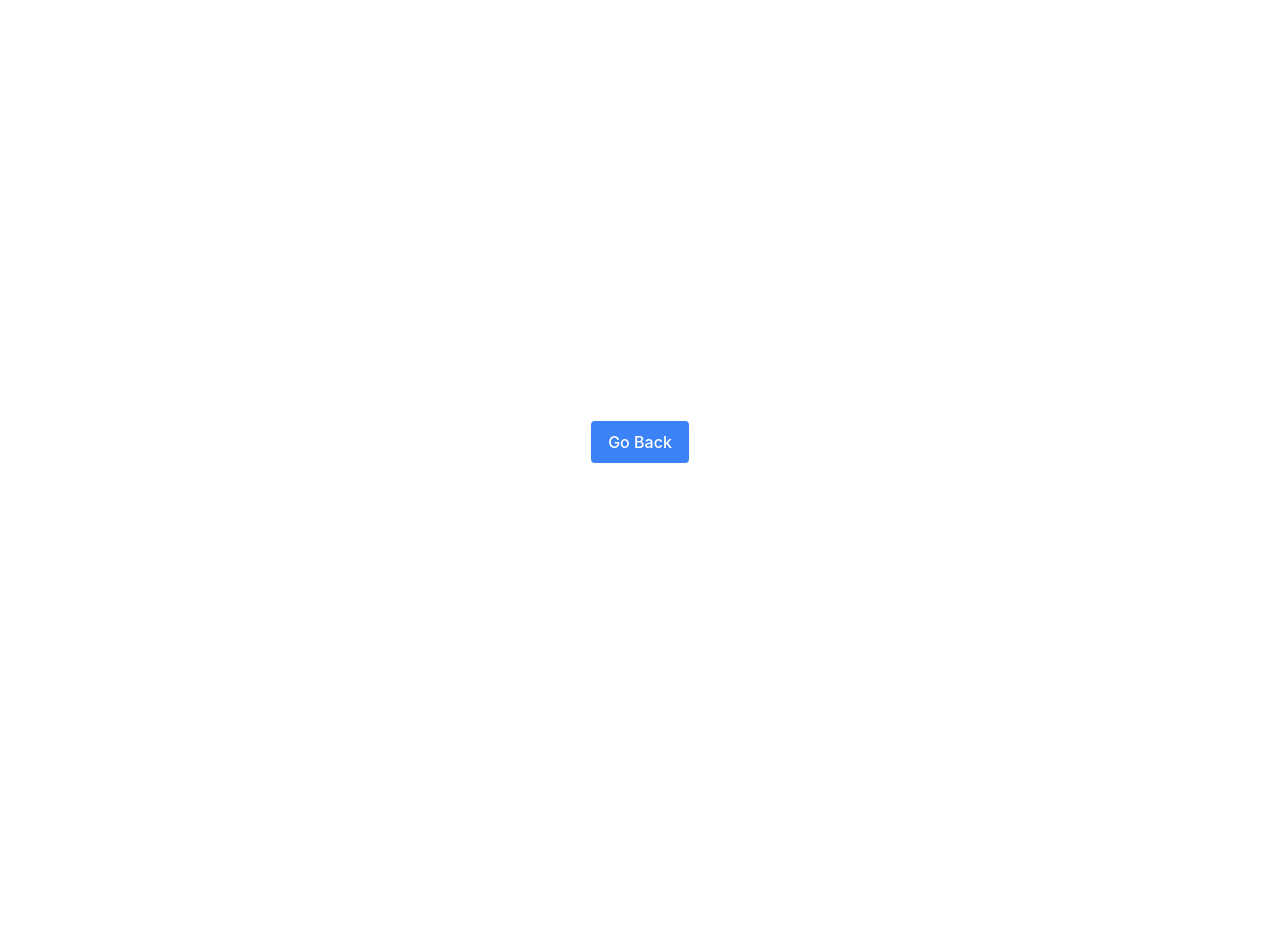
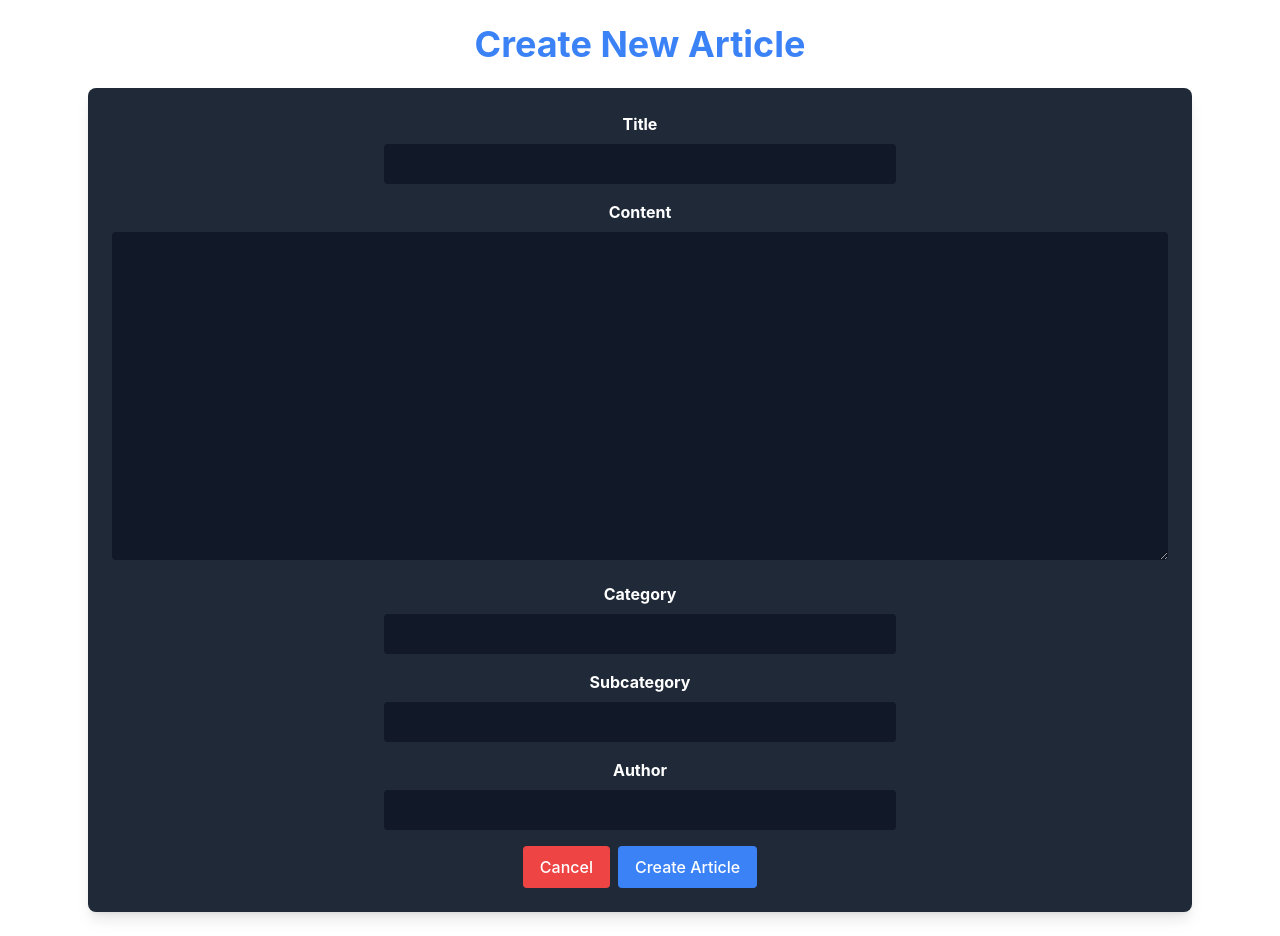
Before and after one commit to Pabl088/seniorReactTest, a React (Vite) app: page /articles/create in a window 1280 px wide. Before the commit this address had no page. Before the commit the page ends 800 px from the top, so only its background shows below. Built offline with nearby package versions, Linux system fonts and the light colour scheme.

Commit message:
Se crea vista para creacion de articulos

```diff
--- a/src/App.tsx
+++ b/src/App.tsx
@@ -1,6 +1,7 @@
 import { Routes, Route, Navigate } from "react-router-dom";
 import ArticlesList from "./features/articles/pages/ArticlesList";
 import ArticleDetail from "./features/articles/pages/ArticleDetail";
+import ArticuleCreate from "./features/articles/pages/ArticuleCreate";
 import "./App.css";
 
 const App: React.FC = () => (
@@ -8,6 +9,7 @@ const App: React.FC = () => (
     <Route path="/" element={<Navigate to="/articles" replace />} />
     <Route path="/articles" element={<ArticlesList />} />
     <Route path="/articles/:id" element={<ArticleDetail />} />
+    <Route path="/articles/create" element={<ArticuleCreate />} />
   </Routes>
 );
 
--- a/src/features/articles/pages/ArticleDetail.tsx
+++ b/src/features/articles/pages/ArticleDetail.tsx
@@ -20,7 +20,6 @@ const ArticleDetail: React.FC = () => {
   return (
     <div className="p-6 mx-auto max-w-4xl">
       <header className="mb-6">
-        {/* <h1 className="text-5xl font-bold text-blue-500">{article.title}</h1> */}
         <LexicalArticleEditor articleId={article.id} text={article.title} toEdit="TITLE" />
         <p className="text-gray-400 mt-2">By {article.author}</p>
       </header>
--- a/src/features/articles/pages/ArticlesList.tsx
+++ b/src/features/articles/pages/ArticlesList.tsx
@@ -6,9 +6,11 @@ import { useArticles } from "../hooks/useArticles";
 import ArticleCard from "../components/ArticleCard";
 import ArticlesFilter from "../components/ArticlesFilter";
 import PaginationControls from "../components/PaginationControls";
+import { useNavigate } from "react-router-dom";
 
 const ArticlesList: React.FC = () => {
   const dispatch = useDispatch();
+  const navigate = useNavigate();
 
   const { isLoading } = useArticles();
 
@@ -43,8 +45,14 @@ const ArticlesList: React.FC = () => {
     );
 
   return (
-    <div className="p-4 mx-auto">
+    <div className="p-4 mx-auto relative">
       <h1 className="text-6xl font-bold mb-6 text-center text-blue-500">Articles</h1>
+
+      <div className="mb-5 md:absolute md:top-28 md:right-10 md:z-5">
+        <button onClick={() => navigate("/articles/create")} className="px-4 py-2 bg-blue-500 text-white rounded hover:bg-blue-600">
+          Create Article
+        </button>
+      </div>
 
       <div className="mb-6 flex justify-center">
         <ArticlesFilter filter={filter} setFilter={value => dispatch(setFilter(value))} />
--- /dev/null
+++ b/src/features/articles/pages/ArticuleCreate.tsx
@@ -0,0 +1,126 @@
+import React, { useState } from "react";
+import { useDispatch } from "react-redux";
+import { Article } from "../interfaces/article.interfaces";
+import { setArticles } from "../reducers/articleReducer";
+import { useSelector } from "react-redux";
+import { RootState } from "../../../global-store/store";
+import { useNavigate } from "react-router-dom";
+
+const ArticuleCreate: React.FC = () => {
+  const dispatch = useDispatch();
+  const navigate = useNavigate();
+
+  const articles = useSelector((state: RootState) => state.articlesStore.articles);
+
+  const [form, setForm] = useState({
+    title: "",
+    content: "",
+    category: "",
+    subCategory: "",
+    author: "",
+  });
+
+  const handleInputChange = (e: React.ChangeEvent<HTMLInputElement | HTMLTextAreaElement>) => {
+    const { name, value } = e.target;
+    setForm(prev => ({
+      ...prev,
+      [name]: value,
+    }));
+  };
+
+  const handleSubmit = (e: React.FormEvent) => {
+    e.preventDefault();
+
+    const newArticle: Article = {
+      id: articles.length > 0 ? Math.max(...articles.map(article => article.id)) + 1 : 1,
+      title: form.title,
+      content: form.content,
+      category: form.category,
+      subCategory: form.subCategory,
+      author: form.author,
+      createdAt: new Date().toISOString(),
+      rating: 0,
+    };
+
+    dispatch(setArticles([...articles, newArticle]));
+
+    navigate("/articles");
+  };
+
+  return (
+    <div className="p-6">
+      <h1 className="text-4xl font-bold text-blue-500 mb-6">Create New Article</h1>
+      <form onSubmit={handleSubmit} className="bg-gray-800 p-6 rounded-lg shadow-lg">
+        <div className="mb-4 max-w-lg mx-auto">
+          <label htmlFor="title" className="block text-white font-bold mb-2">
+            Title
+          </label>
+          <input type="text" id="title" name="title" value={form.title} onChange={handleInputChange} className="w-full p-2 rounded bg-gray-900 text-white" required />
+        </div>
+
+        <div className="mb-4">
+          <label htmlFor="content" className="block text-white font-bold mb-2">
+            Content
+          </label>
+          <textarea
+            id="content"
+            name="content"
+            value={form.content}
+            onChange={handleInputChange}
+            className="w-full p-2 rounded bg-gray-900 text-white"
+            rows={13}
+            cols={100}
+            required></textarea>
+        </div>
+
+        <div className="mb-4 max-w-lg mx-auto">
+          <label htmlFor="category" className="block text-white font-bold mb-2">
+            Category
+          </label>
+          <input
+            type="text"
+            id="category"
+            name="category"
+            value={form.category}
+            onChange={handleInputChange}
+            className="w-full p-2 rounded bg-gray-900 text-white"
+            required
+          />
+        </div>
+
+        <div className="mb-4 max-w-lg mx-auto">
+          <label htmlFor="subCategory" className="block text-white font-bold mb-2">
+            Subcategory
+          </label>
+          <input
+            type="text"
+            id="subCategory"
+            name="subCategory"
+            value={form.subCategory}
+            onChange={handleInputChange}
+            className="w-full p-2 rounded bg-gray-900 text-white"
+          />
+        </div>
+
+        <div className="mb-4 max-w-lg mx-auto">
+          <label htmlFor="author" className="block text-white font-bold mb-2">
+            Author
+          </label>
+          <input type="text" id="author" name="author" value={form.author} onChange={handleInputChange} className="w-full p-2 rounded bg-gray-900 text-white" required />
+        </div>
+
+        <div className="flex flex-col-reverse items-center gap-2 sm:flex-row sm:justify-center">
+          <button onClick={() => navigate("/articles")} className="px-4 py-2 bg-red-500 text-white rounded hover:bg-red-600 max-w-fit">
+            Cancel
+          </button>
+
+          <button type="submit" className="bg-blue-500 text-white px-4 py-2 rounded hover:bg-blue-600 max-w-fit">
+            Create Article
+          </button>
+        </div>
+      </form>
+    </div>
+  );
+};
+
+export default ArticuleCreate;
```
